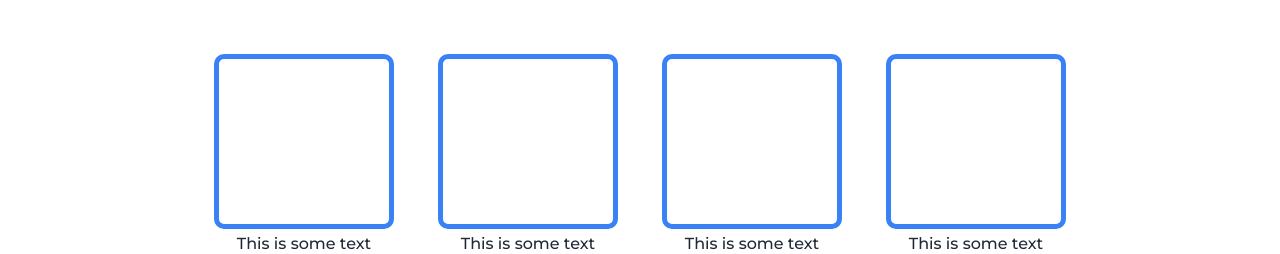
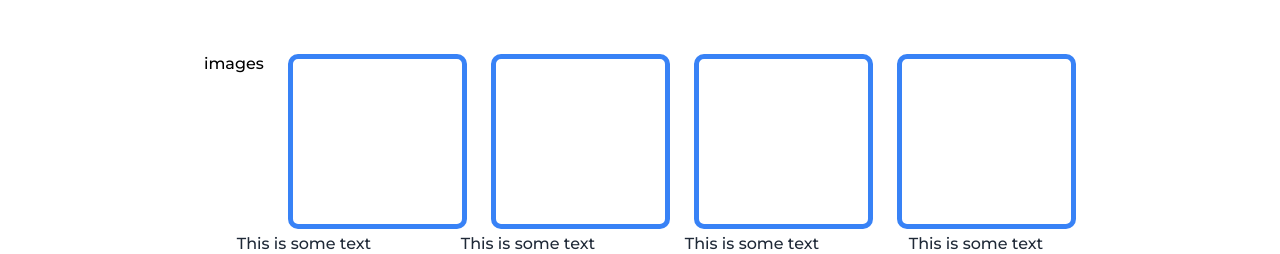
Before and after one commit to dogoking/odinproject, a plain HTML site: page index.html in a window 1280 px wide. Shown: the part 546-800 px from the top of the page. Drawn offline with Linux system fonts and the light colour scheme.

Commit message:
Correcting HTML Symantec's

```diff
--- a/index.html
+++ b/index.html
@@ -52,11 +52,11 @@
         <div class="info_header">Some Random Information</div>
 
         <div class="info_box">
-          <div class="image_box">
-            <div class="image_box-1"><img src="" alt="" /></div>
-            <div class="image_box-2"><img src="" alt="" /></div>
-            <div class="image_box-3"><img src="" alt="" /></div>
-            <div class="image_box-4"><img src="" alt="" /></div>
+          <div class="image_box">images
+            <div class="image_box-1"><img src="images" alt="" /></div>
+            <div class="image_box-2"><img src="images" alt="" /></div>
+            <div class="image_box-3"><img src="images" alt="" /></div>
+            <div class="image_box-4"><img src="images" alt="" /></div>
           </div>
 
           <div class="text">
```
